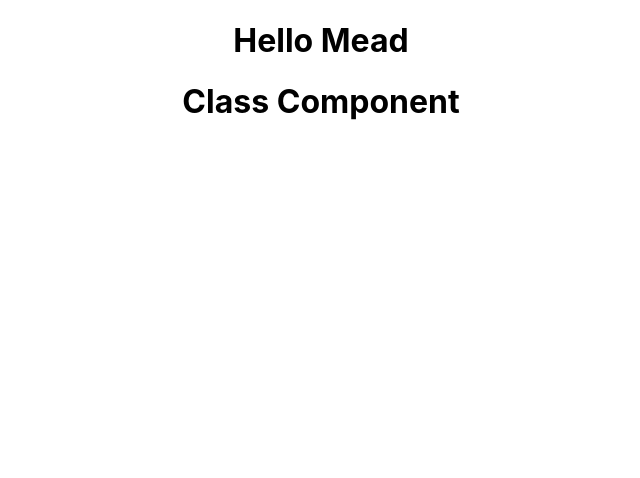
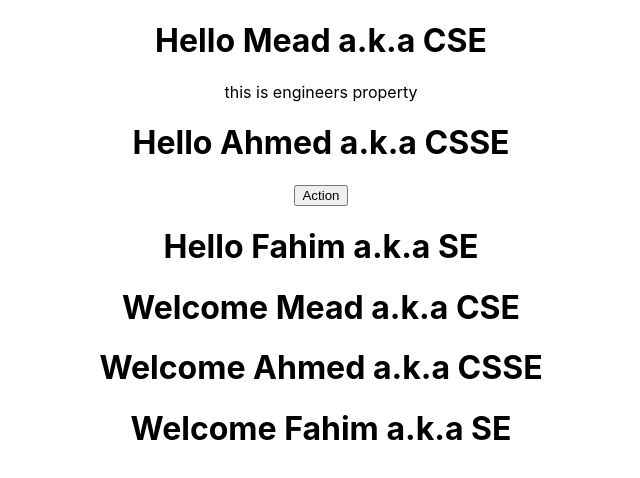
Before and after one commit to fahimmeadahmed/Intern, a React (Create React App) app in the folder React/hello-world/: page / in a window 1280 px wide. Shown: the top 478 px of the page, without its empty margins (319-959 px from the left). Built offline with nearby package versions, Linux system fonts and the light colour scheme.

Commit message:
JSX + Props

```diff
--- a/React/hello-world/src/App.js
+++ b/React/hello-world/src/App.js
@@ -3,12 +3,18 @@ import logo from './logo.svg';
 import './App.css';
 import Greet from './components/Greet'
 import Welcome from './components/Welcome'
+import Hello from './components/Hello'
 
 function App() {
   return (
     <div className="App">
-      <Greet />
-      <Welcome />
+      <Greet name="Mead" degree="CSE" > <p> this is  engineers property </p> </Greet>
+      <Greet name="Ahmed" degree="CSSE" > <button>Action</button></Greet>
+      <Greet name="Fahim" degree="SE" />
+      <Welcome name="Mead" degree="CSE"></Welcome>
+      <Welcome name="Ahmed" degree="CSSE"></Welcome>
+      <Welcome name="Fahim" degree="SE"></Welcome>
+      {/*<Hello />*/}
     </div>
   );
 }
--- a/React/hello-world/src/components/Greet.js
+++ b/React/hello-world/src/components/Greet.js
@@ -3,6 +3,13 @@ import React, { Component } from 'react'
 /*function Greet(){
     return <h1>Hello Fahim</h1>
 }*/
-const Greet= () => <h1>Hello Mead </h1>
-
+const Greet= (props) => {
+    console.log(props)
+    return (
+        <div>
+            <h1>Hello {props.name} a.k.a {props.degree} </h1>
+            {props.children}
+        </div>
+        )
+}
 export default Greet
--- /dev/null
+++ b/React/hello-world/src/components/Hello.js
@@ -0,0 +1,13 @@
+import React from 'react'
+const Hello = () => {
+    // return (
+    //     <div>
+    //         <h1>Hello Fahim</h1>
+    //     </div>
+    // )
+    return React.createElement(
+        'div',
+         {id: 'hello', className : 'dummyClass'},
+         React.createElement('h1', null, 'how is Life going?'))
+}
+export default Hello
--- a/React/hello-world/src/components/Welcome.js
+++ b/React/hello-world/src/components/Welcome.js
@@ -2,7 +2,7 @@ import React, { Component } from 'react'
 
 class Welcome extends Component {
     render () {
-        return <h1> Class Component </h1>
+        return <h1> Welcome {this.props.name} a.k.a {this.props.degree} </h1>
     }
 }
 
```
